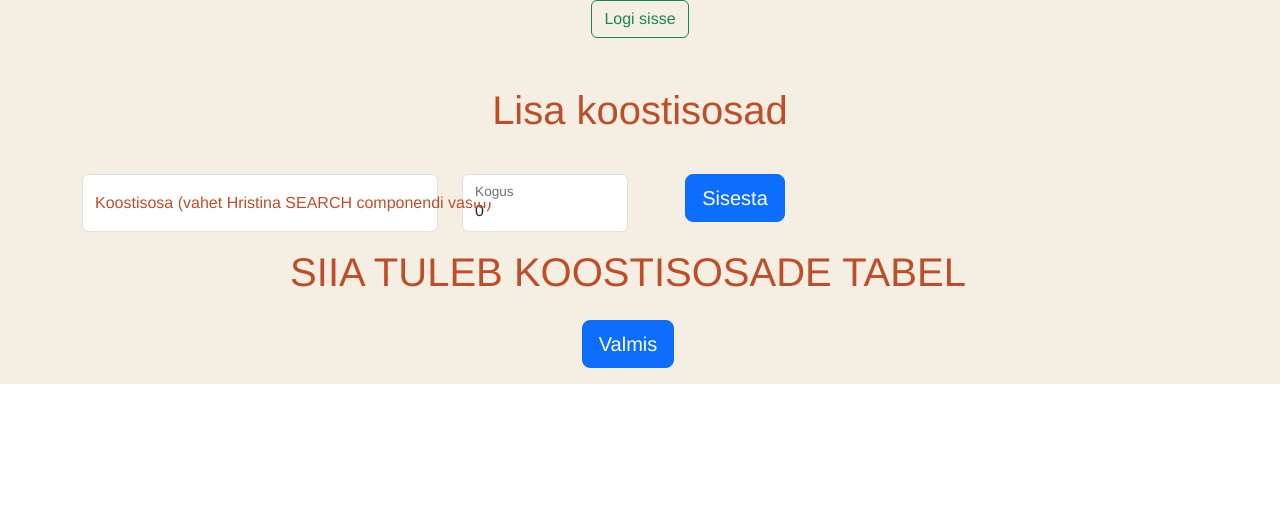
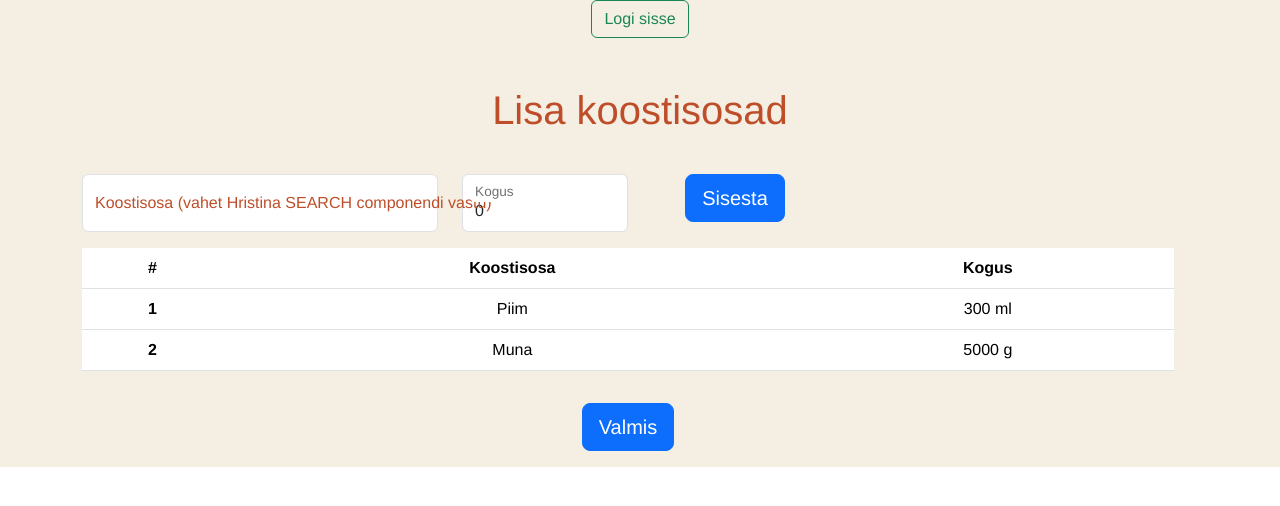
Before and after one commit to Ekoorits/sr8front, a Vue app: page /recipe/ingredient in a window 1280 px wide. Shown: the top 506 px of the page. Built offline with nearby package versions, Linux system fonts and the light colour scheme.

Commit message:
Ingredient UI completed

```diff
--- a/src/router/index.js
+++ b/src/router/index.js
@@ -45,7 +45,7 @@ const routes = [
         component: RecipeIngredientView
     },
     {
-        path: '/recipe/:recipeId',
+        path: '/recipe',
         name: 'recipeRoute',
         component: RecipeView
     }
--- a/src/views/RecipeIngredientView.vue
+++ b/src/views/RecipeIngredientView.vue
@@ -33,7 +33,27 @@
       </div>
       <div class="row mb-3">
         <div class="col">
-          <h1>SIIA TULEB KOOSTISOSADE TABEL</h1>
+          <table class="table">
+            <thead>
+            <tr>
+              <th scope="col">#</th>
+              <th scope="col">Koostisosa</th>
+              <th scope="col">Kogus</th>
+            </tr>
+            </thead>
+            <tbody>
+            <tr>
+              <th scope="row">1</th>
+              <td>Piim</td>
+              <td>300 ml</td>
+            </tr>
+            <tr>
+              <th scope="row">2</th>
+              <td>Muna</td>
+              <td>5000 g</td>
+            </tr>
+            </tbody>
+          </table>
         </div>
       </div>
       <div class="row mb-3">
--- a/src/views/RecipeView.vue
+++ b/src/views/RecipeView.vue
@@ -2,13 +2,7 @@
   <div class="container text-center">
     <div class="row">
       <div class="col">
-        <h1>SEE ON RETSEPTI VAATE PLACEHOLDER</h1>
-      </div>
-      <div class="col">
-        Column
-      </div>
-      <div class="col">
-        Column
+
       </div>
     </div>
   </div>
```
